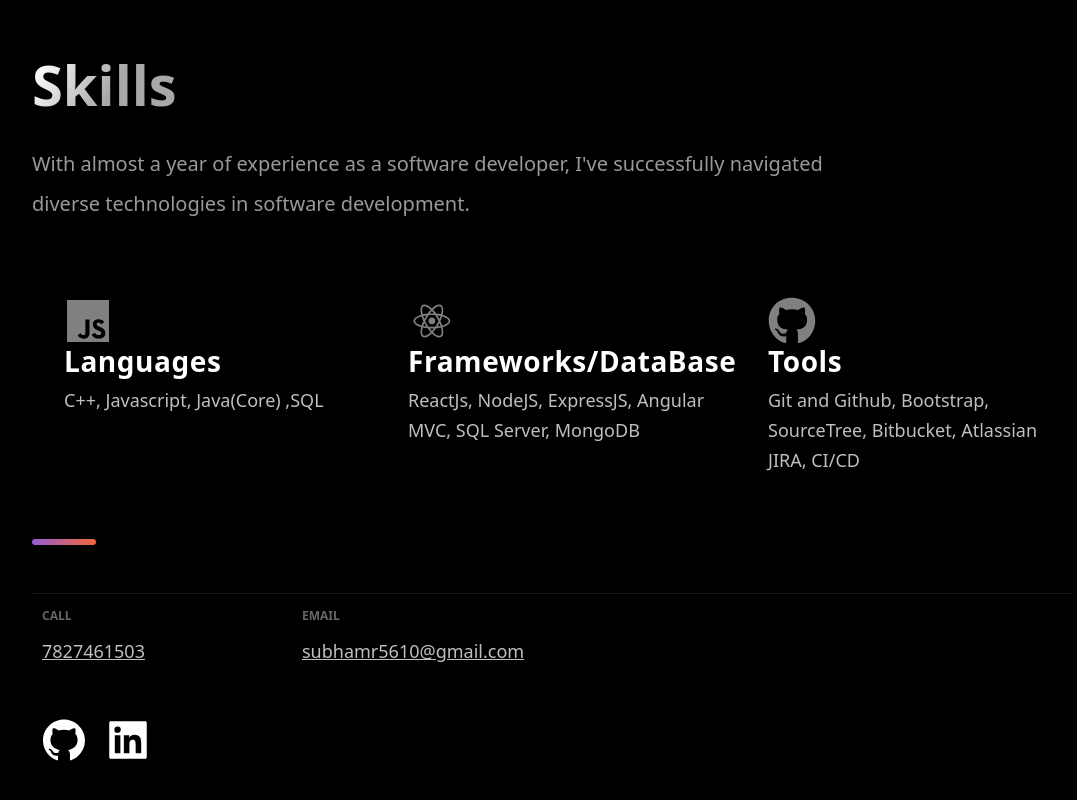
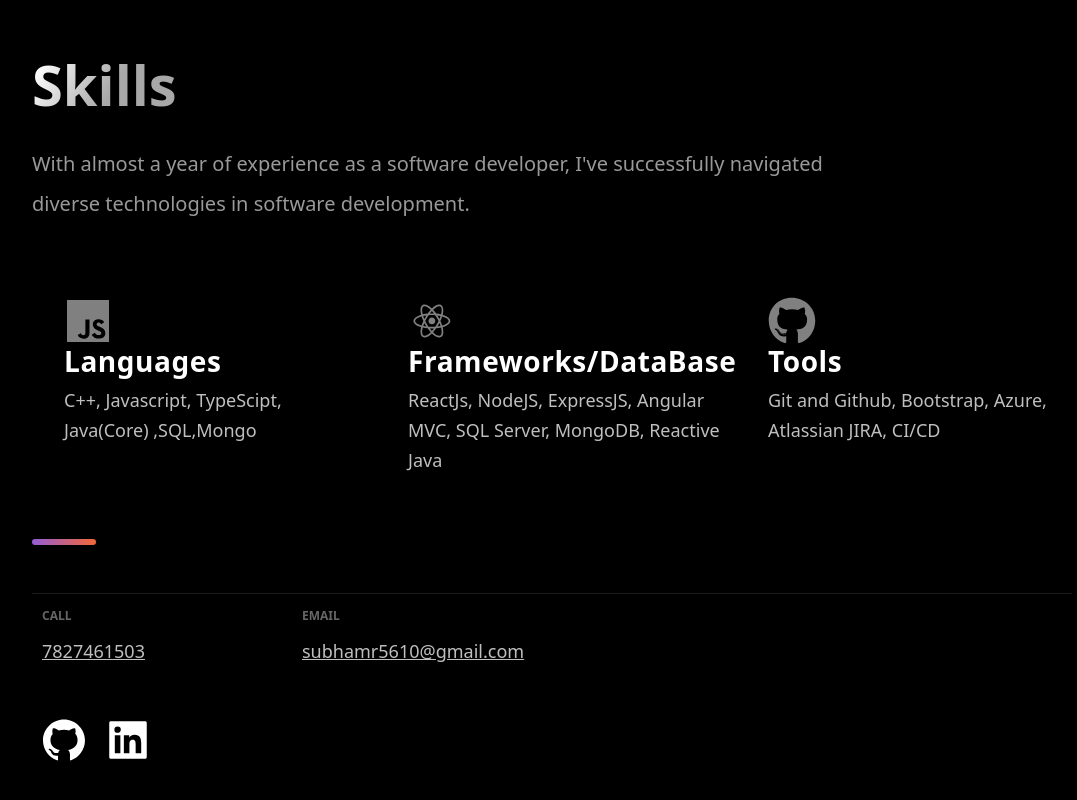
Before and after one commit to SUBHAMRANA/portfolio1, a React (Create React App) app: page / in a window 1280 px wide. Shown: the part 4176-4976 px from the top of the page, without its empty margins (88-1165 px from the left). Built offline with nearby package versions, Linux system fonts and the light colour scheme.

Commit message:
Update Technologies.js

```diff
--- a/src/components/Technologies/Technologies.js
+++ b/src/components/Technologies/Technologies.js
@@ -38,7 +38,7 @@ const Technologies = () => (
         </picture>
         <ListContainer>
           <ListTitle>Languages</ListTitle>
-          <ListParagraph>C++, Javascript, Java(Core) ,SQL</ListParagraph>
+          <ListParagraph>C++, Javascript, TypeScipt, Java(Core) ,SQL,Mongo</ListParagraph>
         </ListContainer>
       </ListItem>
       <ListItem>
@@ -48,7 +48,7 @@ const Technologies = () => (
         <ListContainer>
           <ListTitle>Frameworks/DataBase</ListTitle>
           <ListParagraph>
-            ReactJs, NodeJS, ExpressJS, Angular MVC, SQL Server, MongoDB
+            ReactJs, NodeJS, ExpressJS, Angular MVC, SQL Server, MongoDB, Reactive Java
           </ListParagraph>
         </ListContainer>
       </ListItem>
@@ -59,7 +59,7 @@ const Technologies = () => (
         <ListContainer>
           <ListTitle>Tools</ListTitle>
           <ListParagraph>
-            Git and Github, Bootstrap, SourceTree, Bitbucket, Atlassian JIRA,
+            Git and Github, Bootstrap, Azure, Atlassian JIRA,
             CI/CD
           </ListParagraph>
         </ListContainer>
```
